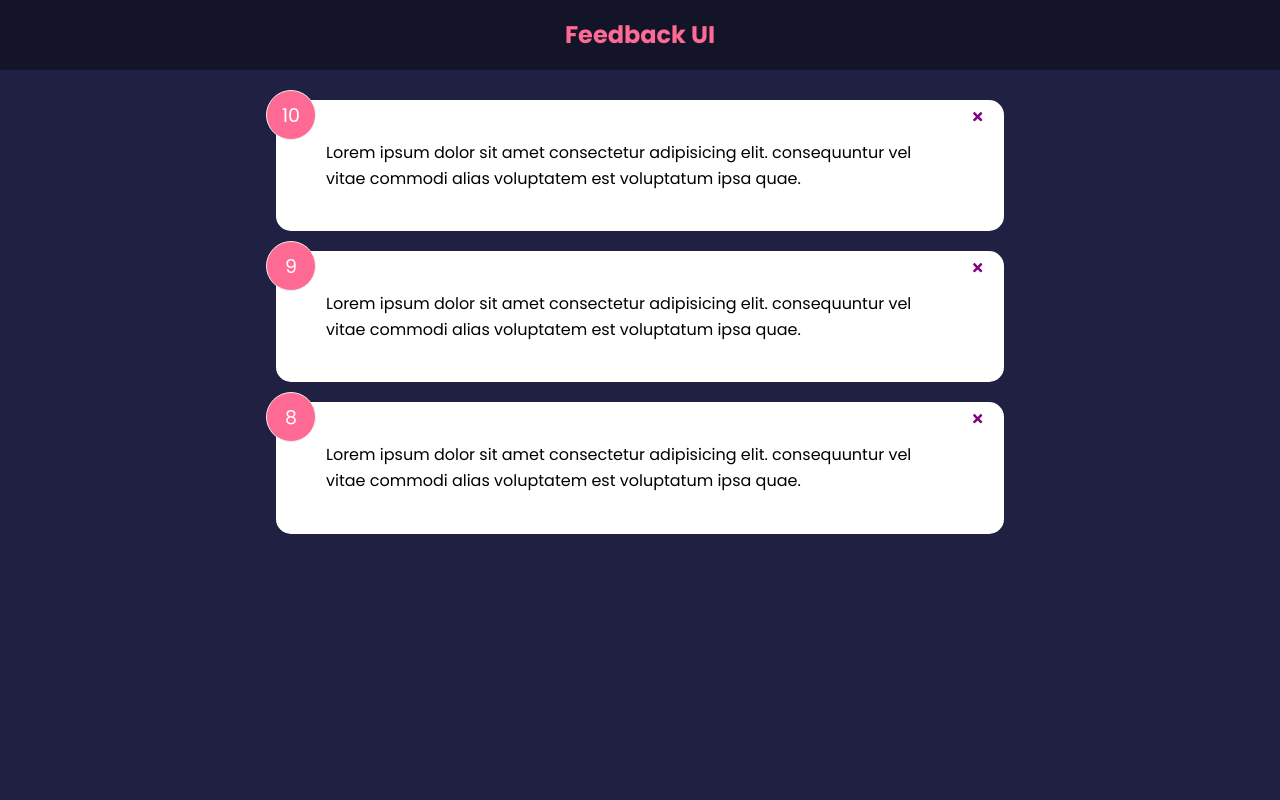
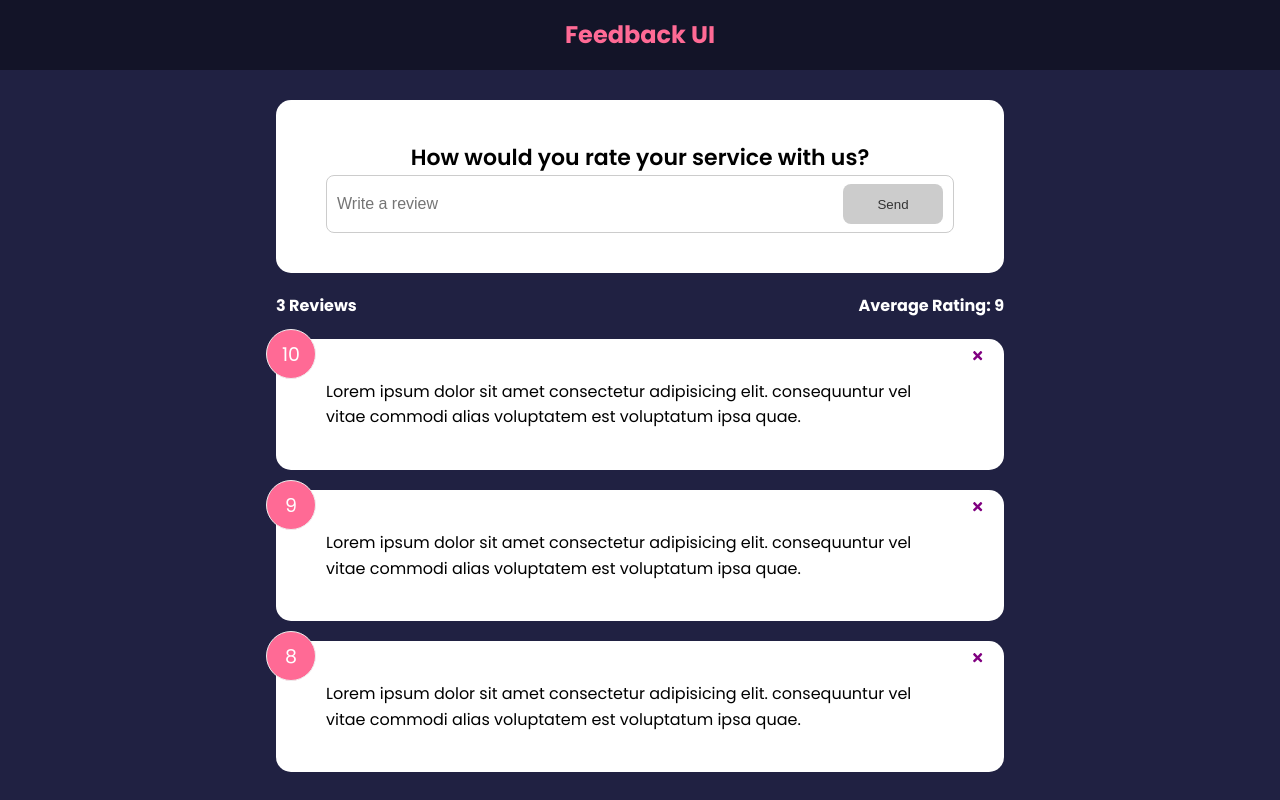
Before and after one commit to Sunil2201/Feedback-App, a React (Create React App) app: page / in a window 1280 px wide. Built offline with nearby package versions, Linux system fonts and the light colour scheme.

Commit message:
Added feedback form and button component

```diff
--- a/src/App.js
+++ b/src/App.js
@@ -2,15 +2,29 @@
 import Header from "./components/Header"
 import FeedbackList from "./components/FeedbackList"
 import FeedbackData from "./data/feedbackData"
+import FeedbackItem from "./components/FeedbackItem"
+import FeedbackStats from "./components/FeedbackStats"
+import FeedbackForm from "./components/FeedbackForm"
 function App(){
 
     const[feedback, setFeedback] = useState(FeedbackData)
+
+    const deleteFeedback = (id)=>{
+        if(window.confirm('Are you sure you want to delete?')){
+            setFeedback(feedback.filter( (item) => item.id !== id ))
+        }
+    }
 
     return(
         <>
         <Header/>
         <div className="container">
-            <FeedbackList feedback = {feedback}/>
+            <FeedbackForm/>
+            <FeedbackStats feedback = {feedback}/>
+            <FeedbackList
+                feedback = {feedback}
+                handleDelete = {deleteFeedback}
+            />
         </div>
         </>
     )
--- /dev/null
+++ b/src/components/FeedbackForm.jsx
@@ -0,0 +1,43 @@
+import { useState } from "react"
+import Card from "./shared/Card"
+import Button from "./shared/Button"
+
+function FeedbackForm() {
+
+    const [text, setText] = useState('')
+    const [btnDisabled, setBtnDisabled] = useState(true)
+    const [message, setMessage] = useState('')
+
+    const handleTextChange = (e) => {
+        if(text === ''){
+            setBtnDisabled(true)
+            setMessage(null)
+        }else if(text !== '' && text.trim().length <= 10){
+            setMessage('Text must be at least 10 characters')
+            setBtnDisabled(true)
+        }else{
+            setMessage(null)
+            setBtnDisabled(false)
+        }
+        setText(e.target.value)
+    }
+
+    return (
+        <Card>
+            <form>
+                <h2>How would you rate your service with us?</h2>
+                {/* @todo - rating select component */}
+                <div className="input-group">
+                    <input onChange={handleTextChange} type="text" placeholder="Write a review" value={text}/>
+                    <Button type='submit' isDisabled={btnDisabled}>
+                        Send
+                    </Button>
+                </div>
+
+                {message && <div className='message'>{message}</div>}
+            </form>
+        </Card>
+    )
+}
+
+export default FeedbackForm
--- a/src/components/FeedbackItem.jsx
+++ b/src/components/FeedbackItem.jsx
@@ -4,14 +4,11 @@
 
 function FeedbackItem({item, handleDelete}) {
 
-    const handleClick = (id) => {
-        console.log(id);
-    }
 
     return (
         <Card>
             <div className="num-display">{item.rating}</div>
-            <button onClick = {() => handleClick(item.id)} className="close">
+            <button onClick = {() => handleDelete(item.id)} className="close">
                 <FaTimes  color='purple'/>
             </button>
             <div className="text-display">{item.text}</div>
--- a/src/components/FeedbackList.jsx
+++ b/src/components/FeedbackList.jsx
@@ -1,7 +1,7 @@
 import FeedbackItem from "./FeedbackItem"
 import PropTypes from 'prop-types'
 
-function FeedbackList({feedback}) {
+function FeedbackList({feedback, handleDelete}) {
     if(!feedback || feedback.length === 0){
         return <p> No feedback yet! </p>
     }
@@ -11,7 +11,7 @@
                <FeedbackItem
                     key = {item.id}
                     item={item}
-                    handleDelete={(id) => console.log(id)} />
+                    handleDelete={handleDelete} />
             ))}
         </div>
     )
--- /dev/null
+++ b/src/components/FeedbackStats.jsx
@@ -0,0 +1,23 @@
+import PropTypes from 'prop-types'
+
+function FeedbackStats({feedback}) {
+
+    //  Calculate ratings average
+    let average = feedback.reduce((acc, cur) => {
+        return acc + cur.rating
+    }, 0) / feedback.length
+
+    average = average.toFixed(1).replace(/[.,]0$/, '')
+
+    return (
+        <div className="feedback-stats">
+            <h4>{feedback.length} Reviews</h4>
+            <h4>Average Rating: {isNaN(average) ? 0 : average}</h4>
+        </div>
+    )
+}
+FeedbackStats.propTypes = {
+    feedback: PropTypes.array.isRequired,
+}
+
+export default FeedbackStats
--- /dev/null
+++ b/src/components/shared/Button.jsx
@@ -0,0 +1,22 @@
+import PropTypes from 'prop-types'
+
+function Button({children, version, type, isDisabled}) {
+  return (
+   <button type={type} disabled={isDisabled} className={`btn btn-${version}`}>
+    {children}
+   </button>
+  )
+}
+
+Button.defaultProps = {
+    version: 'primary',
+    type: 'button',
+    isDisabled: false,
+}
+Button.propTypes = {
+    children: PropTypes.node.isRequired,
+    version: PropTypes.string,
+    type: PropTypes.string,
+    isDisabled: PropTypes.bool
+}
+export default Button
```
